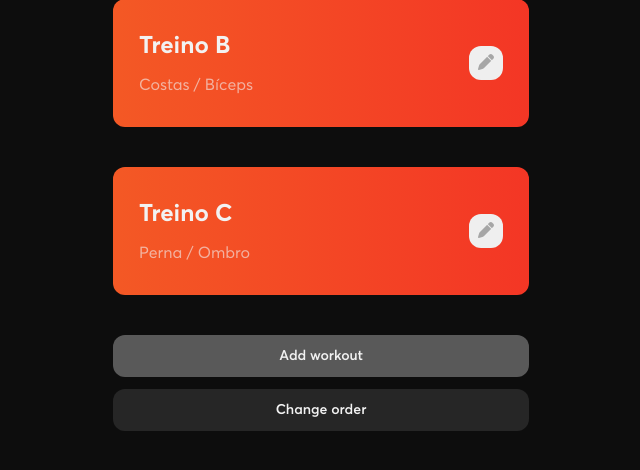
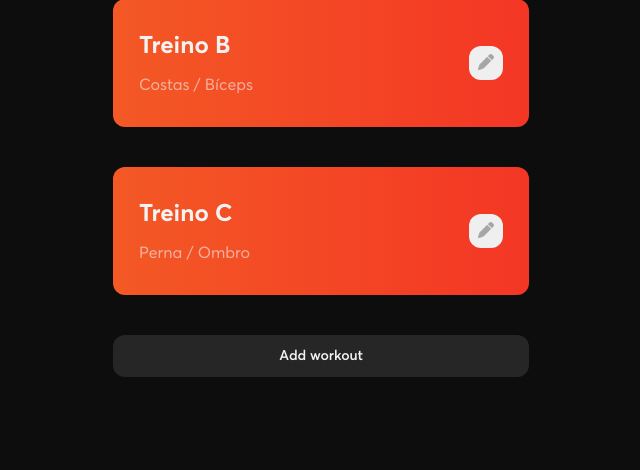
Before and after one commit to brunosag/ares, a Flask app: page / in a window 1280 px wide. Shown: the part 279-749 px from the top of the page, without its empty margins (319-959 px from the left). Run offline with Flask 2, Linux system fonts and the light colour scheme; the first user in the database is signed in; data comes from the database, SQL or seed files in the repository; some libraries are stand-ins or nearby versions.

Commit message:
remove "change order' from home page

```diff
--- a/website/templates/home.html
+++ b/website/templates/home.html
@@ -41,13 +41,9 @@
 
     <!-- Buttons -->
     <div class="buttons">
-        <a class="btn btn-tertiary" href="/new-workout" role="button">Add workout</a>
-        <button type="button" class="btn btn-secondary">Change order</button>
+        <a class="btn btn-secondary" href="/new-workout" role="button">Add workout</a>
     </div>
 
 </div>
 
-<!-- JavaScript -->
-<script type="text/javascript" src="/static/js/home.js"></script>
-
 {% endblock %}
```
Also changed, not shown: website/static/js/home.js (deleted).
